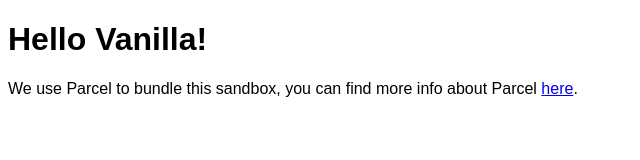
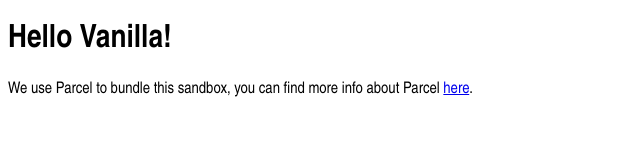
Before and after one commit to shabalin/HELLO, a website built with Parcel: page index.html in a window 1280 px wide. Shown: the whole page, without its empty margins (0-640 px from the left). Built offline with nearby package versions, Linux system fonts and the light colour scheme.

Commit message:
HELLO
DFDSAD

```diff
--- a/index.html
+++ b/index.html
@@ -1,16 +1,13 @@
 <!DOCTYPE html>
 <html>
-
   <head>
     <title>Parcel Sandbox</title>
-	<meta charset="UTF-8" />
+    <meta />
   </head>
 
   <body>
     <div id="app"></div>
 
-	<script src="src/index.js">
-	</script>
+    <script src="src/index.js"></script>
   </body>
-
 </html>
--- a/src/styles.css
+++ b/src/styles.css
@@ -1,3 +1,3 @@
 body {
-  font-family: sans-serif;
+  font-family: "ArialFranklin Gothic Medium", "Arial Narrow", Arial, sans-serif;
 }
```
Lines whose indentation alone changed are shown as unchanged.
